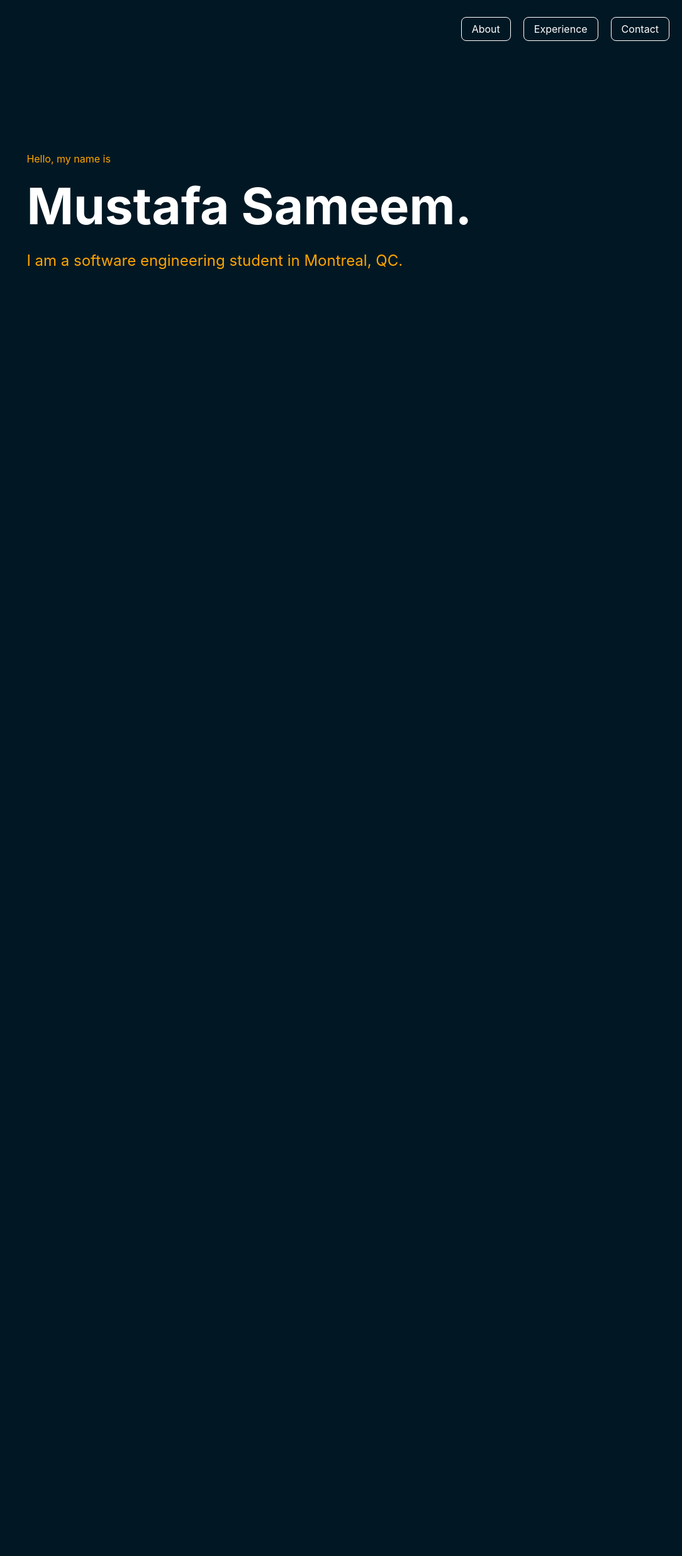
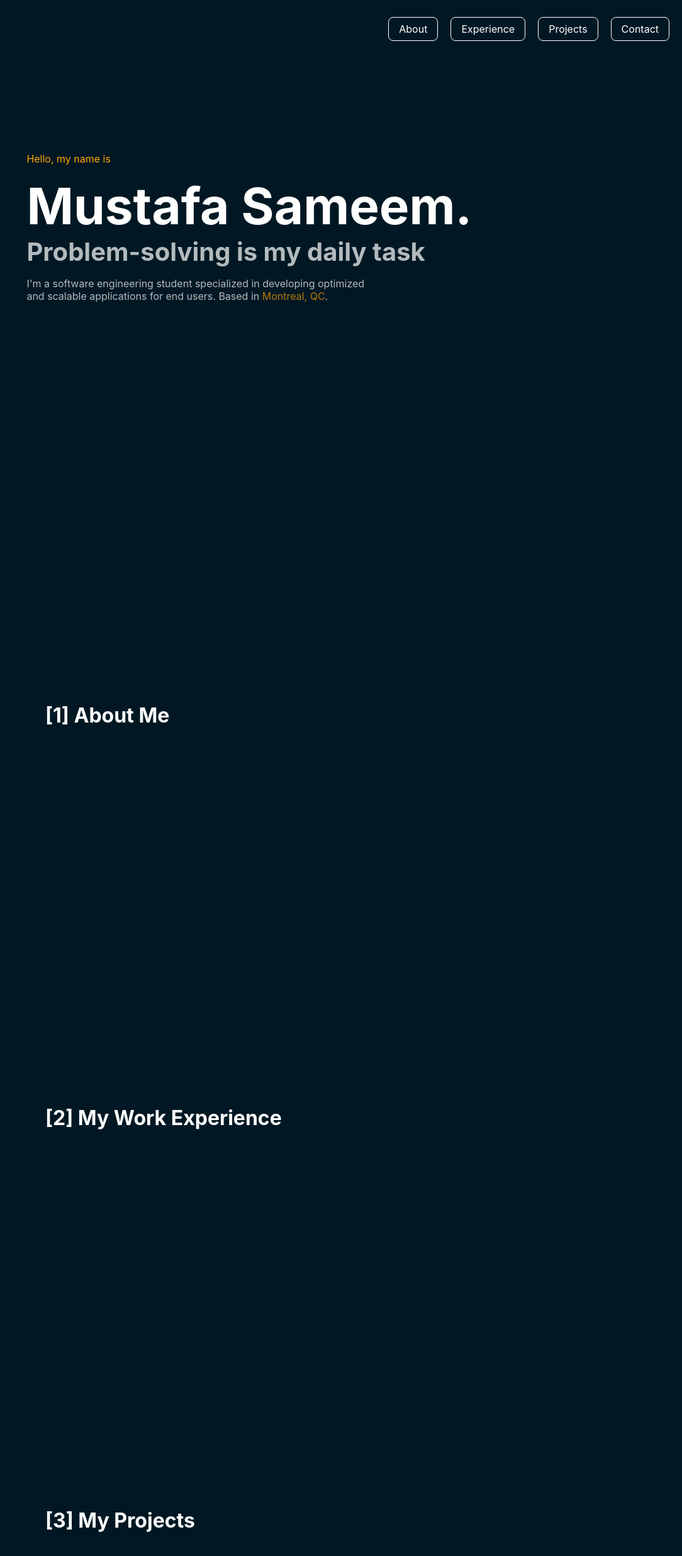
Before and after one commit to MustafaSameem/Personal_Website, a React (Create React App) app: page / in a window 1280 px wide. Shown: the top 2470 px of the page at 63% size, without its empty margins (196-1280 px from the left). Before the commit the page ends 800 px from the top, so only its background shows below. Built offline with nearby package versions, Linux system fonts and the light colour scheme.

Commit message:
added structure for sections

```diff
--- /dev/null
+++ b/src/components/About.css
@@ -0,0 +1,4 @@
+.about {
+    margin-top: 600px;
+    margin-left: 20%;
+  }
--- /dev/null
+++ b/src/components/About.js
@@ -0,0 +1,12 @@
+import React from 'react';
+import './About.css';
+
+function About() {
+    return (
+      <div className="about">
+        <h1 id="about">[1] About Me</h1>
+      </div>
+    );
+  }
+
+  export default About;
--- /dev/null
+++ b/src/components/Contact.css
@@ -0,0 +1,4 @@
+.contact {
+    margin-top: 600px;
+    margin-left: 20%;
+  }
--- /dev/null
+++ b/src/components/Contact.js
@@ -0,0 +1,12 @@
+import React from 'react';
+import './Contact.css';
+
+function Contact() {
+    return (
+      <div className="contact">
+        <h1 id="contact">[4] Contact Me</h1>
+      </div>
+    );
+  }
+
+  export default Contact;
--- /dev/null
+++ b/src/components/Experience.css
@@ -0,0 +1,4 @@
+.experience {
+    margin-top: 600px;
+    margin-left: 20%;
+  }
--- /dev/null
+++ b/src/components/Experience.js
@@ -0,0 +1,12 @@
+import React from 'react';
+import './Experience.css';
+
+function Experience() {
+    return (
+      <div className="experience">
+        <h1 id="experience">[2] My Work Experience</h1>
+      </div>
+    );
+  }
+
+  export default Experience;
--- a/src/components/Header.css
+++ b/src/components/Header.css
@@ -43,19 +43,31 @@ body {
   margin-left: 16%;
 }
 
-.intro p {
+.intro p, span{
   font-size: 16px;
   color: orange;
+  opacity: 1.0;
 }
 
 .intro h1 {
   font-size: 80px;
-  margin: 10px 0;
+  margin: 0px;
 }
 
 .intro .larger-text {
-  font-size: 24px;
+  font-size: 40px;
+  opacity: 0.7;
 }
+
+.intro .white-text {
+  color: white;
+  opacity: 0.7;
+}
+
+
+
+
+
 
 /* Media query for screens smaller than 768px */
 @media screen and (max-width: 768px) {
--- a/src/components/Header.js
+++ b/src/components/Header.js
@@ -1,4 +1,8 @@
 import React from 'react';
+import About from './About.js';
+import Experience from './Experience.js';
+import Projects from './Projects.js';
+import Contact from './Contact.js';
 import './Header.css';
 
 function Header() {
@@ -7,14 +11,35 @@ function Header() {
         <div className="nav"> {/* Wrap the navigation elements */}
           <ul>
             <li className="nav-item"><a href="#about">About</a></li>
-            <li className="nav-item"><a href="#blog">Experience</a></li>
+            <li className="nav-item"><a href="#experience">Experience</a></li>
+            <li className="nav-item"><a href="#projects">Projects</a></li>
             <li className="nav-item"><a href="#contact">Contact</a></li>
           </ul>
         </div>
+
         <div className="intro">
           <p>Hello, my name is</p>
           <h1>Mustafa Sameem.</h1>
-          <p className="larger-text">I am a software engineering student in Montreal, QC.</p>
+          <h1 className="larger-text">Problem-solving is my daily task</h1>
+
+          <p className="white-text">
+            I'm a software engineering student specialized in developing optimized
+            <br />and scalable applications for end users. Based in
+            <span className="orange-text"> Montreal, QC</span>.
+          </p>
+        </div>
+
+        <div>
+          <About/>
+        </div>
+        <div>
+          <Experience/>
+        </div>
+        <div>
+          <Projects/>
+        </div>
+        <div>
+          <Contact/>
         </div>
       </header>
     );
--- /dev/null
+++ b/src/components/Projects.css
@@ -0,0 +1,4 @@
+.projects {
+    margin-top: 600px;
+    margin-left: 20%;
+  }
--- /dev/null
+++ b/src/components/Projects.js
@@ -0,0 +1,12 @@
+import React from 'react';
+import './Projects.css';
+
+function Projects() {
+    return (
+      <div className="projects">
+        <h1 id="projects">[3] My Projects</h1>
+      </div>
+    );
+  }
+
+  export default Projects;
```
